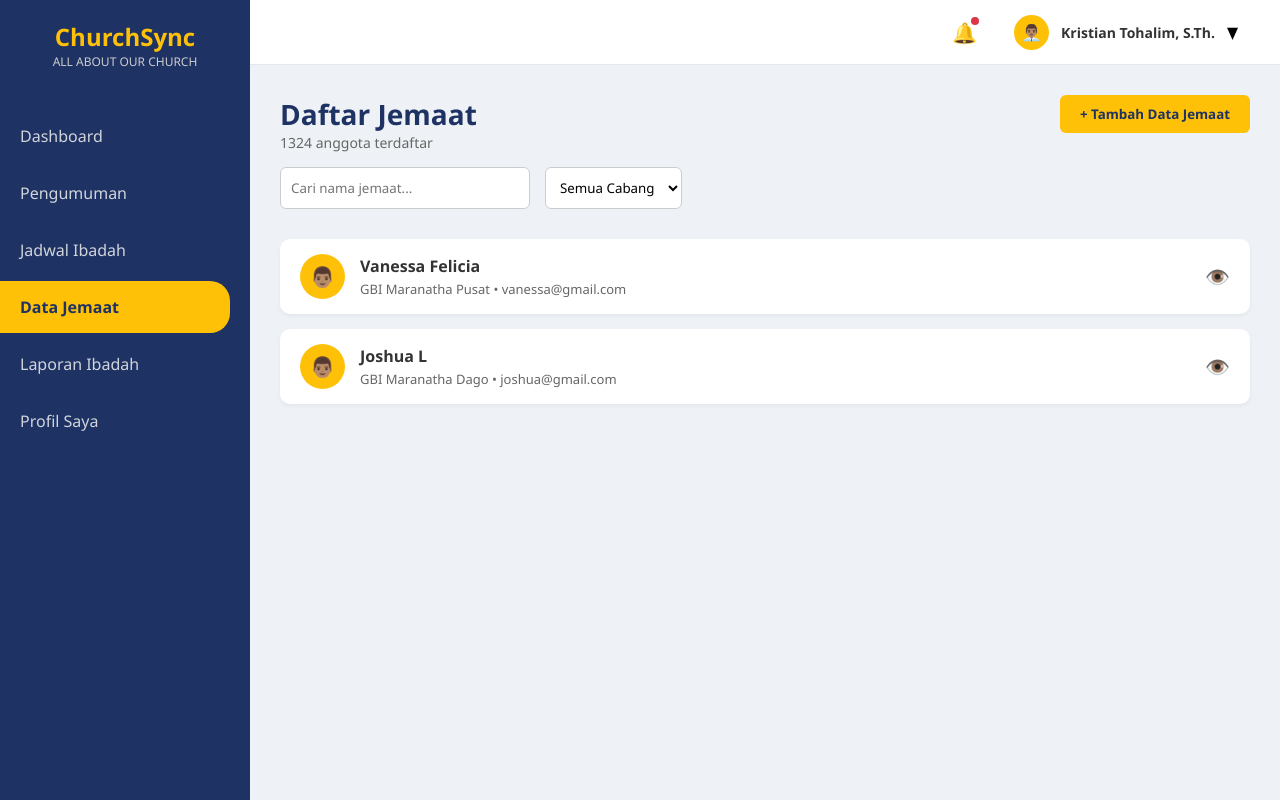
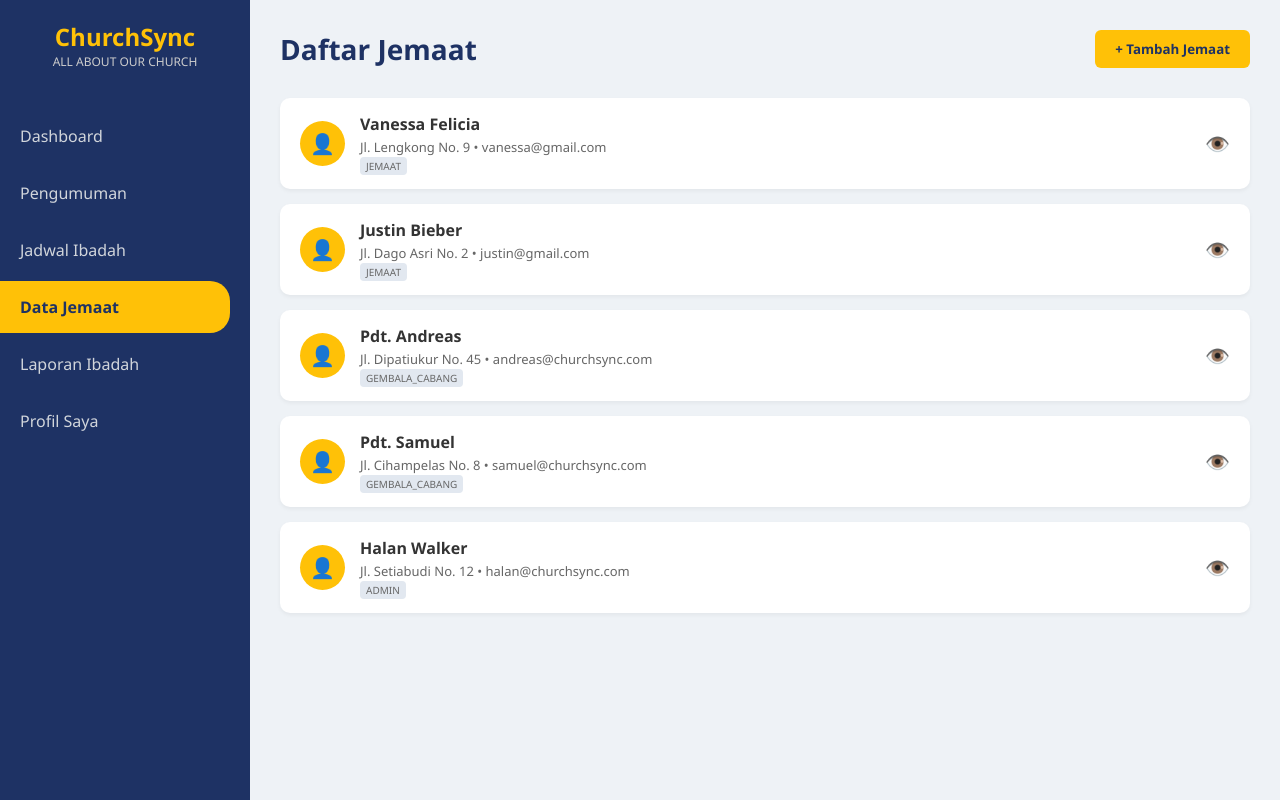
Before and after one commit to JustJoshL/Web-Programming, a PHP site: page /gembala/data_jemaat_gembala.php in a window 1280 px wide. Run offline with PHP 8.4, Linux system fonts and the light colour scheme; the visitor is signed in with stand-in values (Sample User, id 1); data comes from the database, SQL or seed files in the repository.

```diff
--- a/pbl-churchsync/gembala/data_jemaat_gembala.php
+++ b/pbl-churchsync/gembala/data_jemaat_gembala.php
@@ -1,3 +1,36 @@
+<?php
+session_start();
+
+/** @var mysqli $conn */
+
+include '../koneksi.php';
+
+if (!isset($_SESSION['role']) || $_SESSION['role'] != 'gembala_cabang') {
+    header("location:../login.php?pesan=belum_login");
+    exit();
+}
+
+if (isset($_POST['aksi']) && $_POST['aksi'] == 'tambah_jemaat') {
+    $nama = mysqli_real_escape_string($conn, $_POST['nama_lengkap']);
+    $telp = mysqli_real_escape_string($conn, $_POST['no_telp']);
+    $tgl_lahir = mysqli_real_escape_string($conn, $_POST['tanggal_lahir']);
+    $alamat = mysqli_real_escape_string($conn, $_POST['alamat']);
+    $email = mysqli_real_escape_string($conn, $_POST['email']);
+
+    $password_default = password_hash('jemaat123', PASSWORD_DEFAULT); // Password default
+    $role = 'jemaat';
+
+    $query_insert = "INSERT INTO jemaat (nama_lengkap, tanggal_lahir, no_telp, alamat, email, password, role)
+                     VALUES ('$nama', '$tgl_lahir', '$telp', '$alamat', '$email', '$password_default', '$role')";
+
+    mysqli_query($conn, $query_insert);
+    header("Location: data_jemaat_gembala.php");
+    exit();
+}
+
+$query_jemaat = mysqli_query($conn, "SELECT * FROM jemaat ORDER BY id_jemaat DESC");
+?>
+
 <!DOCTYPE html>
 <html lang="en">
 
@@ -105,7 +138,6 @@
             color: var(--primary-blue);
         }
 
-        /* Modal Form */
         .modal-overlay {
             display: none;
             position: fixed;
@@ -194,133 +226,85 @@
         </nav>
     </div>
 
-    <div class="content-wrapper">
-
-        <div class="top-navbar">
-            <div class="navbar-right">
-                <div class="noti-icon">
-                    🔔<span class="noti-badge"></span>
-                </div>
-
-                <div class="user-profile-dropdown">
-                    <div class="nav-avatar">👨🏽‍💼</div>
-                    <div class="nav-user-name">Kristian Tohalim, S.Th.</div>
-                    ▼
-                    <div class="dropdown-content">
-                        <a href="profil-gembala.html">Profil Saya</a>
-                        <a href="login.html" class="logout-item">Logout</a>
-                    </div>
-                </div>
-            </div>
-        </div>
-
+<div class="content-wrapper">
         <div class="main-content">
             <div class="header-toolbar">
                 <div class="page-title">
                     <h2>Daftar Jemaat</h2>
-                    <p>1324 anggota terdaftar</p>
-                    <div class="toolbar-actions">
-                        <input type="text" class="search-box" placeholder="Cari nama jemaat...">
-                        <select class="filter-box">
-                            <option>Semua Cabang</option>
-                        </select>
-                    </div>
                 </div>
-                <button class="btn-add" onclick="document.getElementById('modalTambahData').style.display='flex'">+
-                    Tambah
-                    Data Jemaat</button>
-
-                <div id="modalTambahData" class="modal-overlay">
-                    <div class="modal-content">
-                        <div class="modal-header">
-                            <h3>Tambah Data Jemaat Baru</h3>
-                        </div>
-
-                        <div class="form-group"><label>Nama Lengkap</label><input type="text"
-                                placeholder="Masukkan nama jemaat..."></div>
-                        <div class="form-group"><label>Nomor Telepon</label><input type="text"
-                                placeholder="Contoh: 08123456789"></div>
-                        <div class="form-group"><label>Tanggal Lahir</label><input type="date"></div>
-                        <div class="form-group"><label>Alamat Domisili</label><input type="text"
-                                placeholder="Masukkan alamat lengkap..."></div>
-
-                        <div class="form-group"
-                            style="flex-direction: row; align-items: center; gap: 10px; margin-top: 15px; padding: 10px; background: #eef2f6; border-radius: 8px;">
-                            <input type="checkbox" id="buatAkunGembala"
-                                style="width: auto; transform: scale(1.2); cursor: pointer;">
-                            <label for="buatAkunGembala"
-                                style="margin-bottom: 0; cursor: pointer; color: var(--primary-blue);">
-                                Jemaat butuh akses web? Centang untuk buatkan Akun Login
-                            </label>
-                        </div>
-
-                        <div class="modal-actions">
-                            <button class="btn-cancel"
-                                onclick="document.getElementById('modalTambahData').style.display='none'">Batal</button>
-                            <button class="btn-add" style="background-color: var(--primary-blue); color: white;">Simpan
-                                Data</button>
-                        </div>
-                    </div>
-                </div>
+                <button class="btn-add" onclick="document.getElementById('modalTambahData').style.display='flex'">+ Tambah Jemaat</button>
             </div>
 
             <div class="list-container">
-                <div class="list-item">
-                    <div class="item-info">
-                        <div class="avatar">👨🏽</div>
-                        <div class="item-text">
-                            <h4>Vanessa Felicia</h4>
-                            <p>GBI Maranatha Pusat • vanessa@gmail.com</p>
-                        </div>
+            <?php while($row = mysqli_fetch_assoc($query_jemaat)) { ?>
+            <div class="list-item">
+                <div class="item-info">
+                    <div class="avatar">👤</div>
+                    <div class="item-text">
+                        <h4><?= htmlspecialchars($row['nama_lengkap']); ?></h4>
+                        <p>
+                            <?= htmlspecialchars($row['alamat']); ?> • <?= htmlspecialchars($row['email']); ?>
+                            <br>
+                            <span style="font-size: 10px; background: #e2e8f0; padding: 2px 6px; border-radius: 4px; text-transform: uppercase;">
+                                <?= htmlspecialchars($row['role']); ?>
+                            </span>
+                        </p>
                     </div>
-                    <button class="btn-view">👁️</button>
                 </div>
-                <div class="list-item">
-                    <div class="item-info">
-                        <div class="avatar">👨🏽</div>
-                        <div class="item-text">
-                            <h4>Joshua L</h4>
-                            <p>GBI Maranatha Dago • joshua@gmail.com</p>
-                        </div>
-                    </div>
-                    <button class="btn-view">👁️</button>
-                </div>
+                <button class="btn-view" onclick="viewJemaat(
+                    '<?= addslashes($row['nama_lengkap']); ?>',
+                    '<?= htmlspecialchars($row['no_telp']); ?>',
+                    '<?= htmlspecialchars($row['tanggal_lahir']); ?>',
+                    '<?= addslashes($row['alamat']); ?>',
+                    '<?= htmlspecialchars($row['email']); ?>',
+                    '<?= htmlspecialchars($row['role']); ?>'
+                )">👁️</button>
+            </div>
+            <?php } ?>
+        </div>
+        </div>
+    </div>
+
+    <div id="modalViewData" class="modal-overlay">
+        <div class="modal-content">
+            <div class="modal-header"><h3>Detail Jemaat</h3></div>
+            <div class="detail-row"><label>Nama Lengkap: </label><span id="view_nama"></span></div>
+            <div class="detail-row"><label>Email: </label><span id="view_email"></span></div>
+            <div class="detail-row"><label>No. Telepon: </label><span id="view_telp"></span></div>
+            <div class="detail-row"><label>Tanggal Lahir: </label><span id="view_tgl"></span></div>
+            <div class="detail-row"><label>Alamat: </label><span id="view_alamat"></span></div>
+            <div class="modal-actions">
+                <button class="btn-cancel" onclick="document.getElementById('modalViewData').style.display='none'">Tutup</button>
             </div>
         </div>
+    </div>
 
-        <div id="modalJemaat" class="modal-overlay">
-            <div class="modal-content">
-                <div class="modal-header">
-                    <h3 style="color: var(--primary-blue);">Tambah Data Jemaat</h3>
-                </div>
-                <div class="form-group">
-                    <label>Nama Jemaat</label>
-                    <input type="text">
-                </div>
-                <div class="form-group">
-                    <label>Email Jemaat (opsional)</label>
-                    <input type="email">
-                </div>
-                <div class="form-group">
-                    <label>Alamat</label>
-                    <input type="text">
-                </div>
-                <div class="form-group">
-                    <label>No. Telepon</label>
-                    <input type="text">
-                </div>
-                <div class="form-group">
-                    <label>Tanggal Lahir</label>
-                    <input type="date">
-                </div>
+    <div id="modalTambahData" class="modal-overlay">
+        <div class="modal-content">
+            <h3>Tambah Data Jemaat</h3>
+            <form action="" method="POST">
+                <div class="form-group"><label>Nama Lengkap</label><input type="text" name="nama_lengkap" required></div>
+                <div class="form-group"><label>Email</label><input type="email" name="email" required></div>
+                <div class="form-group"><label>Nomor Telepon</label><input type="text" name="no_telp" required></div>
+                <div class="form-group"><label>Tanggal Lahir</label><input type="date" name="tanggal_lahir" required></div>
+                <div class="form-group"><label>Alamat Domisili</label><input type="text" name="alamat" required></div>
 
                 <div class="modal-actions">
-                    <button class="btn-cancel"
-                        onclick="document.getElementById('modalJemaat').style.display='none'">Batal</button>
-                    <button class="btn-save">Simpan</button>
+                    <button type="button" class="btn-cancel" onclick="document.getElementById('modalTambahData').style.display='none'">Batal</button>
+                    <button type="submit" name="aksi" value="tambah_jemaat" class="btn-save" style="background: var(--primary-blue); color:white;">Simpan Data</button>
                 </div>
-            </div>
+            </form>
         </div>
+    </div>
+    <script>
+        function viewJemaat(nama, telp, tgl, alamat, email) {
+            document.getElementById('view_nama').innerText = nama;
+            document.getElementById('view_telp').innerText = telp;
+            document.getElementById('view_tgl').innerText = tgl;
+            document.getElementById('view_alamat').innerText = alamat;
+            document.getElementById('view_email').innerText = email;
+            document.getElementById('modalViewData').style.display = 'flex';
+        }
+    </script>
 </body>
-
 </html>
```
